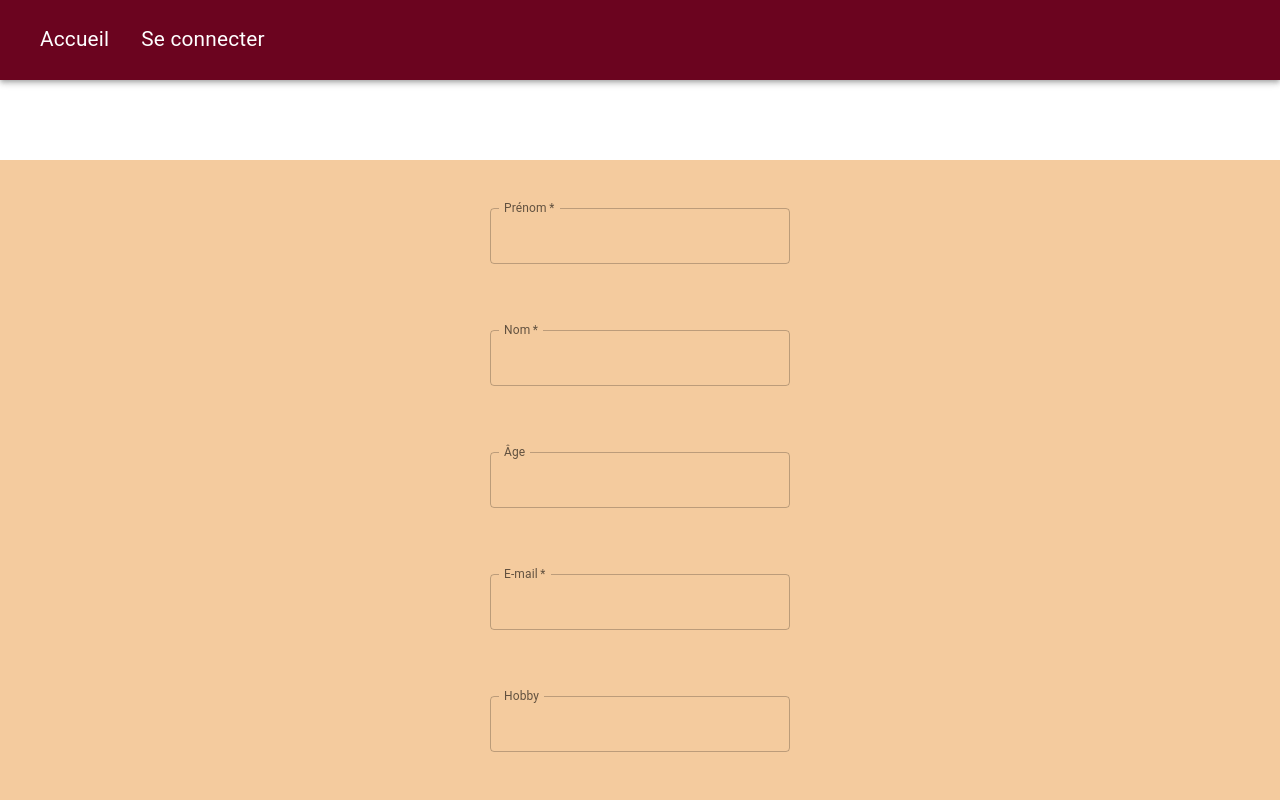
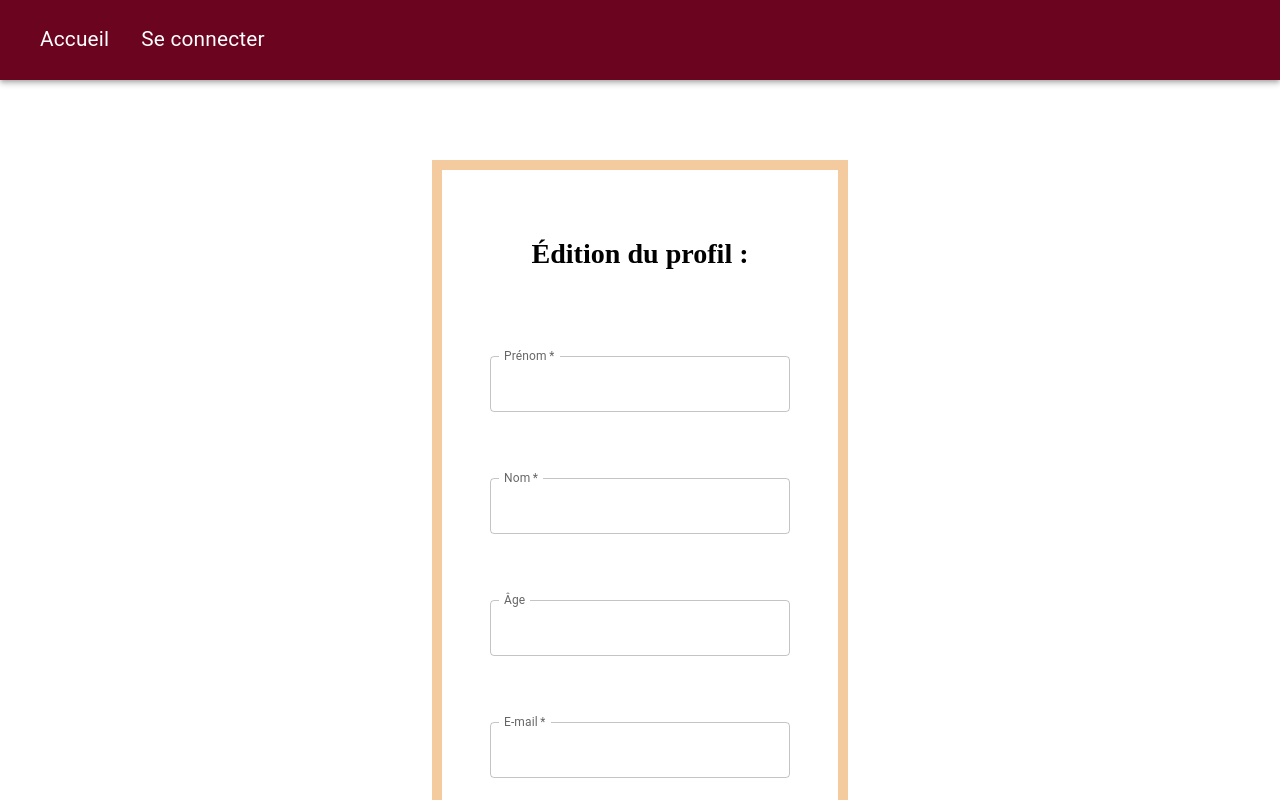
Before and after one commit to FlorianeLNT/NomNom-CookingNetwork, a React (Vite) app: page /editingprofil in a window 1280 px wide. Shown: the top 800 px of the page. Built offline with nearby package versions, Linux system fonts and the light colour scheme.

Commit message:
mise en page Edition de profil & fix partiel publication via modal

```diff
--- a/src/Component/EditProfil/EditProfil.css
+++ b/src/Component/EditProfil/EditProfil.css
@@ -5,7 +5,13 @@
   align-items: center !important;
   margin-top: 10vh;
   gap: 50px;
-  background-color: #f4cb9e;
+  width: fit-content;
+  border: 10px solid #f4cb9e;
   padding: 5vh;
   font-size: 1.5rem;
 }
+
+.ficheProfil {
+  display: flex;
+  justify-content: center;
+}
--- a/src/Component/EditProfil/EditProfil.jsx
+++ b/src/Component/EditProfil/EditProfil.jsx
@@ -41,6 +41,7 @@ function EditProfil() {
   return (
     <div>
       <NavBar />
+      <div className="ficheProfil">
         <Box
           sx={{
             "& .MuiTextField-root": { m: 1, width: "25ch" },
@@ -49,6 +50,7 @@ function EditProfil() {
           autoComplete="off"
         >
           <div className="inputEdit">
+            <h3>Édition du profil :</h3>
             <TextField
               required
               id="outlined-firstName"
@@ -116,6 +118,7 @@ function EditProfil() {
           </div>
         </Box>
       </div>
+    </div>
   );
 }
 export default EditProfil;
--- a/src/Component/PostedCard/PostedCard.css
+++ b/src/Component/PostedCard/PostedCard.css
@@ -33,3 +33,8 @@
   color: black !important;
   font-weight: 500;
 }
+
+.css-n4qzfg-MuiPaper-root-MuiCard-root {
+  color: green;
+  font-size: 1.5rem;
+}
--- a/src/Component/PostedCard/PostedCard.jsx
+++ b/src/Component/PostedCard/PostedCard.jsx
@@ -80,9 +80,9 @@ function PostedCard() {
   };
 
   const handleCommentClick = (postId) => {
-    setCommentInputOpen(true);
     setPostIdToComment(postId);
   };
+
   const handleCheckedIcon = async (postId) => {
     try {
       const response = await fetch(
@@ -174,8 +174,13 @@ function PostedCard() {
                 />
                 <span>{item.likes.length}</span>
 
-                <Button>
-                  <AddCommentIcon onClick={handleOpen} />
+                <Button
+                  onClick={() => {
+                    handleOpen();
+                    handleCommentClick(item._id);
+                  }}
+                >
+                  <AddCommentIcon />
                   <Modal
                     className="modal"
                     open={open}
```
Lines whose indentation alone changed are shown as unchanged.
